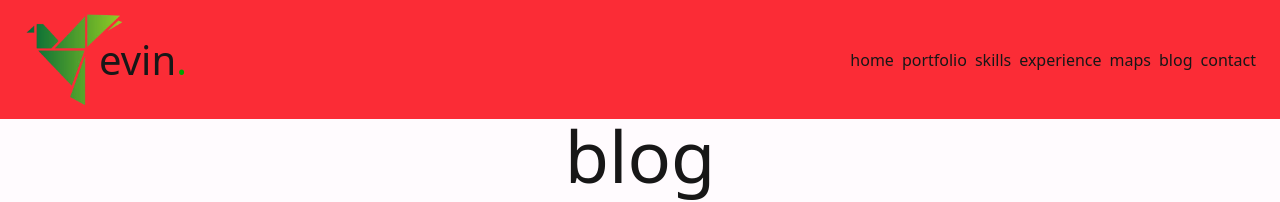
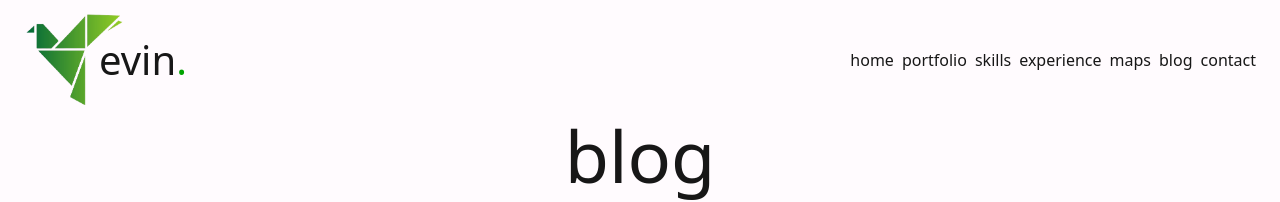
Before and after one commit to odhiambokevin/portfolio, a Next.js app in the folder frontend/: page /blog in a window 1280 px wide. Shown: the top 202 px of the page. Built offline with nearby package versions, Linux system fonts and the light colour scheme; a web font is replaced by a local one.

Commit message:
chore: add blog detail page

```diff
--- a/frontend/src/components/Header.tsx
+++ b/frontend/src/components/Header.tsx
@@ -17,7 +17,7 @@
   const handlenav = ()=>{setMobileMenuOpen(!mobileMenuOpen)}
 
   return (
-    <header className="sticky top-0 z-2 bg-red-500">
+    <header className="sticky top-0 z-2 bg-background">
       <div className="flex justify-between items-center py-[12px] px-[24px]">
         {/* logo */}
         <Link href="/" className="shrink-0 flex items-center">
```
